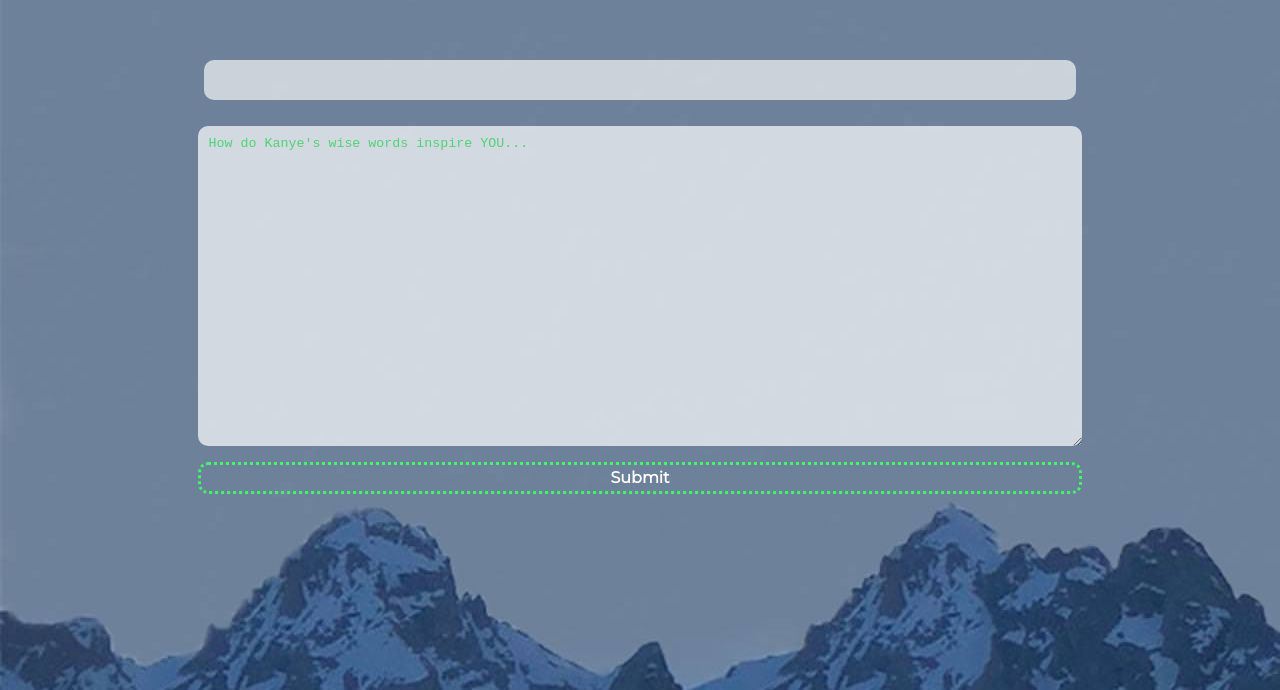
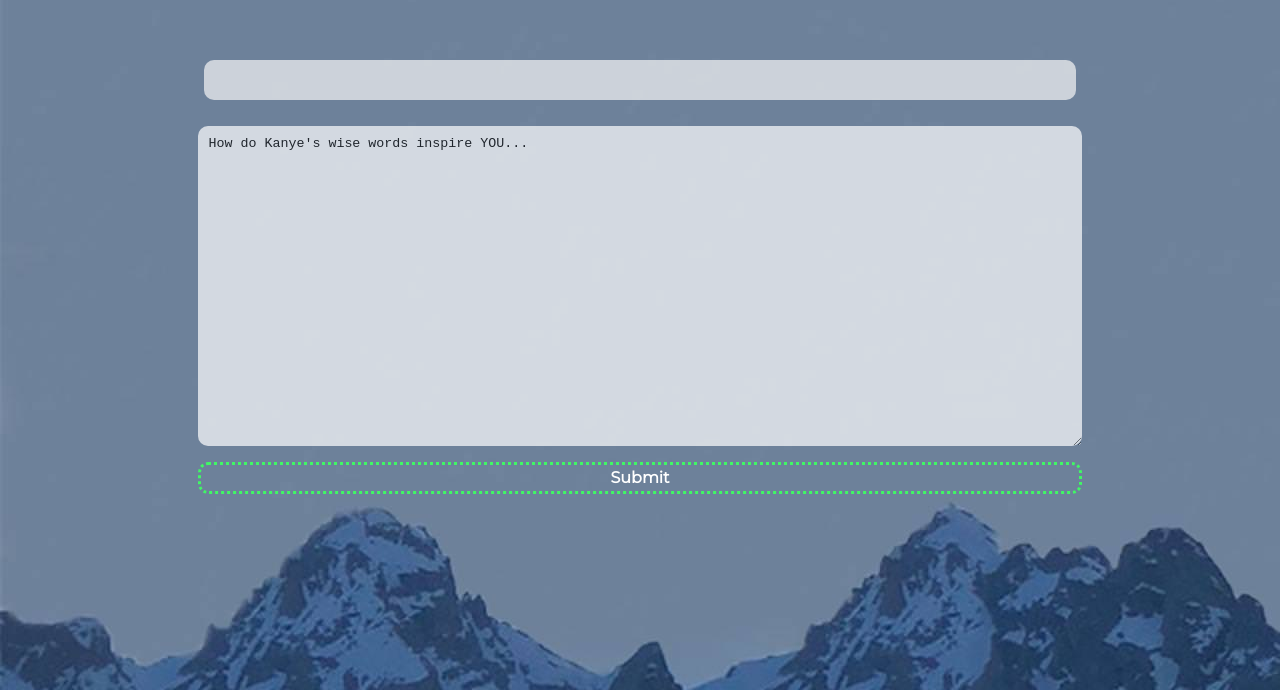
Before and after one commit to anewb87/kanye-mindfulness-app, a React (Create React App) app: page /journal in a window 1280 px wide. Shown: the part 110-800 px from the top of the page. Built offline with nearby package versions, Linux system fonts and the light colour scheme; no server answers.

Commit message:
change text color

```diff
--- a/src/Pages/JournalPage/JournalPage.scss
+++ b/src/Pages/JournalPage/JournalPage.scss
@@ -37,10 +37,10 @@ textarea {
     border: none;
     border-radius: 10px;
     padding: 10px;
-    color: #40f765;
+    color: black;
     opacity: 0.7;
     &::placeholder{
-      color: #40f765;
+      color: black;
     }
 }
 form > a {
```
